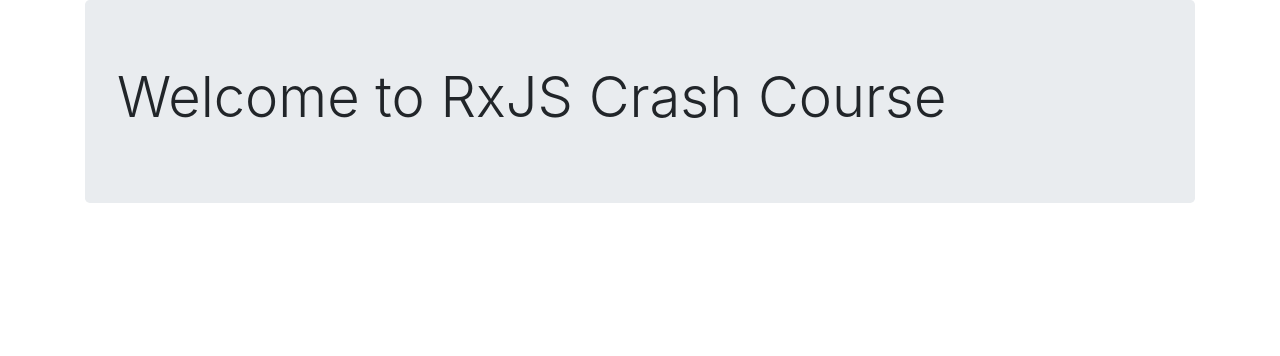
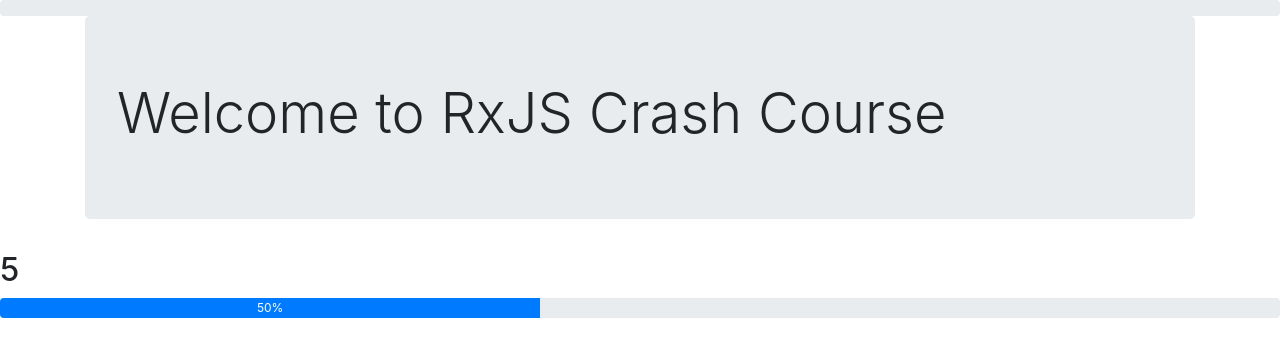
Before and after one commit to hozefam/RxJS-Crash-Course, a website built with Parcel: page index.html in a window 1280 px wide. Built offline with nearby package versions, Linux system fonts and the light colour scheme; no server answers.

Commit message:
Rxjs Lab2

```diff
--- a/index.html
+++ b/index.html
@@ -4,7 +4,6 @@
     <meta charset="UTF-8" />
     <meta name="viewport" content="width=device-width, initial-scale=1.0" />
     <title>RxJS Crash Course</title>
-    <script src="./index.js"></script>
     <link
       rel="stylesheet"
       href="https://stackpath.bootstrapcdn.com/bootstrap/4.4.1/css/bootstrap.min.css"
@@ -13,10 +12,28 @@
     />
   </head>
   <body>
+    <div class="progress">
+      <div
+        class="progress-bar bg-danger"
+        role="progressbar"
+        style="width: 1%; position: fixed !important; top: 0% !important;"
+      ></div>
+    </div>
     <div class="container">
       <div class="jumbotron">
         <h1 class="display-4">Welcome to RxJS Crash Course</h1>
       </div>
     </div>
+    <h2 id="countdown"></h2>
+    <div id="message"></div>
+    <div class="progress" style="height: 20px;">
+      <div
+        id="progressbar"
+        class="progress-bar"
+        role="progressbar"
+        style="width: 0%;"
+      ></div>
+    </div>
   </body>
+  <script src="./index.js"></script>
 </html>
--- a/index.js
+++ b/index.js
@@ -1,22 +1,26 @@
-import { from } from 'rxjs';
+import { interval } from 'rxjs';
+import { scan, mapTo, filter, tap } from 'rxjs/operators';
 
-// function* hello() {
-//   yield 10;
-//   yield 20;
-//   yield 30;
-//   yield 40;
-//   yield 50;
-//   yield 60;
-// }
+const countdown = document.getElementById('countdown');
+const message = document.getElementById('message');
+const progressbar = document.getElementById('progressbar');
 
-// const iterator = getData();
+console.log(countdown);
 
-const observer = {
-  next: (val) => console.log('next', val),
-  error: (err) => console.log('error', err),
-  complete: () => console.log('complete!'),
-};
-
-from([1, 2, 3, 4, 5]).subscribe(console.log);
-from(fetch('https://api.github.com/users/octocat')).subscribe(console.log);
-// from(iterator).subscribe(console.log);
+const counter$ = interval(1000)
+  .pipe(
+    mapTo(-1),
+    scan((acc, curr) => {
+      return acc + curr;
+    }, 10),
+    filter((val) => val >= 0)
+  )
+  .subscribe((value) => {
+    countdown.innerHTML = value;
+    progressbar.style.width = `${100 - value * 10}%`;
+    progressbar.innerHTML = `${100 - value * 10}%`;
+    if (!value) {
+      message.innerHTML = 'liftOff!';
+      progressbar.style.display = 'hidden';
+    }
+  });
```
